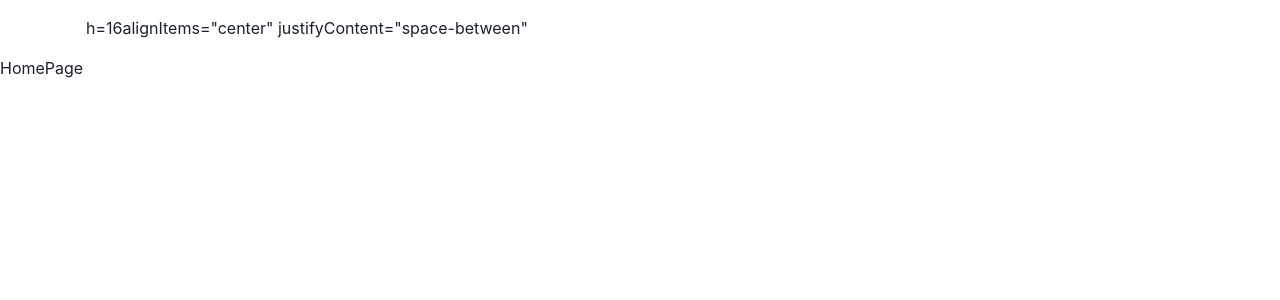
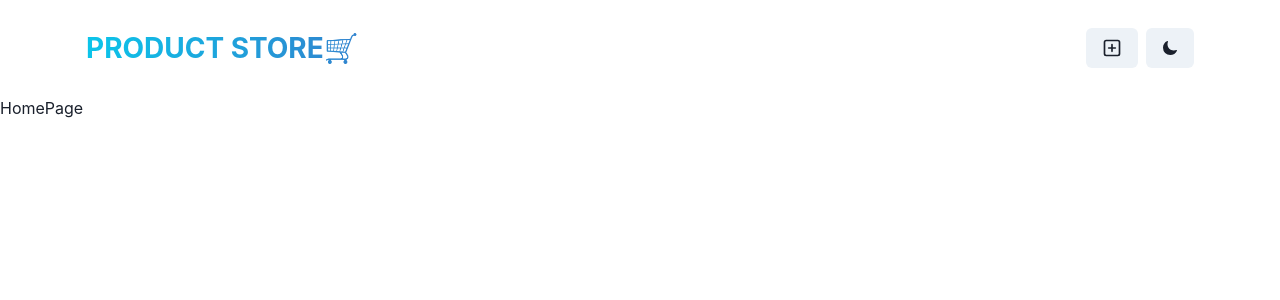
Before and after one commit to Monametsi-s/product-store, a React (Vite) app in the folder frontend/: page / in a window 1280 px wide. Shown: the top 300 px of the page. Built offline with nearby package versions, Linux system fonts and the light colour scheme.

Commit message:
Add colorMode feature

```diff
--- a/frontend/src/components/Navbar.jsx
+++ b/frontend/src/components/Navbar.jsx
@@ -1,18 +1,46 @@
-import { Container, Flex } from '@chakra-ui/react'
-import React from 'react'
+import { Button, Container, Flex, HStack, Text} from '@chakra-ui/react';
+import { Link } from 'react-router-dom';
+import { PlusSquareIcon } from "@chakra-ui/icons";
+import { IoMoon } from 'react-icons/io5';
+import { LuSun } from 'react-icons/lu';
+import { useColorMode } from '@chakra-ui/react';
 
-export default function Navbar() {
+const Navbar = () => {
+  const { colorMode, toggleColorMode } = useColorMode();
   return (
-    <Container maxW="1140px" p={4}>
-      <Flex>
+    <Container maxW={"1140px"} p={4}>
+      <Flex
         h={16}
-        alignItems="center"
-        justifyContent="space-between"
-        {/* flexDir={
-          { base: 'column', md: 'row' }
-        } */}
+        alignItems={"center"}
+        justifyContent={"space-between"}
+        flexDir={{
+          base: 'column',
+          sm: 'row' }}
+      >
+      <Text
+        fontSize={{base: "22", sm: "28" }}
+        fontWeight={"bold"}
+        textTransform={"uppercase"}
+        textAlign={"center"}
+        bgGradient={"linear(to-r, cyan.400, blue.500)"}
+        bgClip={"text"}
+      >
+        <Link to={"/"}>Product Store🛒</Link>
+      </Text>
+      <HStack spacing={2} alignItems={"center"}>
+        <Link to={"/create"}>
+        <Button>
+          <PlusSquareIcon fontSize={20} />
+        </Button>
+        </Link>
+        <Button onClick={toggleColorMode}>{colorMode === "light" ? <IoMoon /> :
+        <LuSun size='20' />}
+        </Button>
+      </HStack>
       </Flex>
     </Container>
 
   )
 }
+
+export default Navbar;
```
